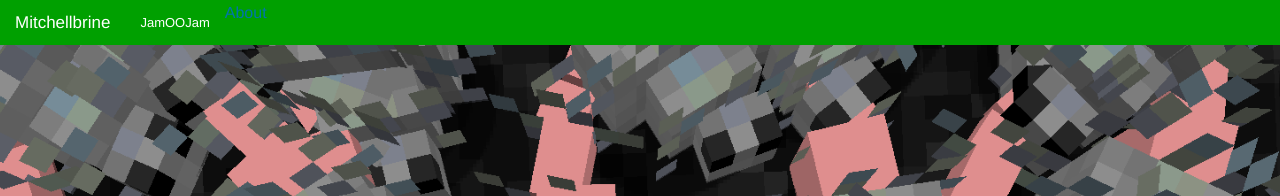
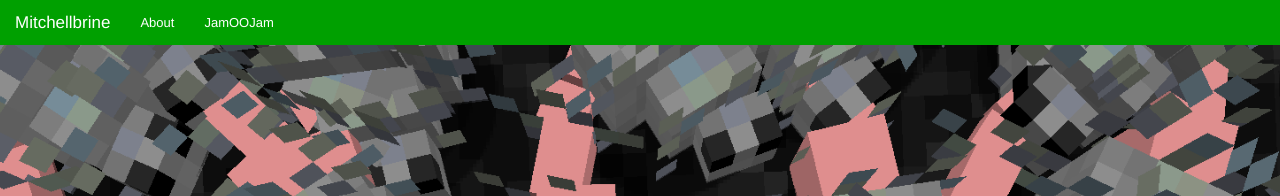
Before and after one commit to Mitchellbrine/mitchellbrine.github.io, a Jekyll site: the page built from index.html, in a window 1280 px wide. Shown: the top 196 px of the page. Built offline with Jekyll 4.4.1, drawn with Linux system fonts in a browser that asks for light colours.

Commit message:
My GOD, that was annoying

```diff
--- a/_includes/navbar.html
+++ b/_includes/navbar.html
@@ -18,7 +18,7 @@
 			<li><a href="about-jamcraft.html">JamCraft</a></li>
 		</ul>
 	  </li> -->
-	  <a href="../about.html">About</a>
+	  <li><a href="../about.html">About</a></li>
 	  <!--
 	  <li><a href="http://jamoorev-forum.candicejoy.com">Forum</a></li>
 	  <li><a href="../members.html">Members</a></li>-->
```
